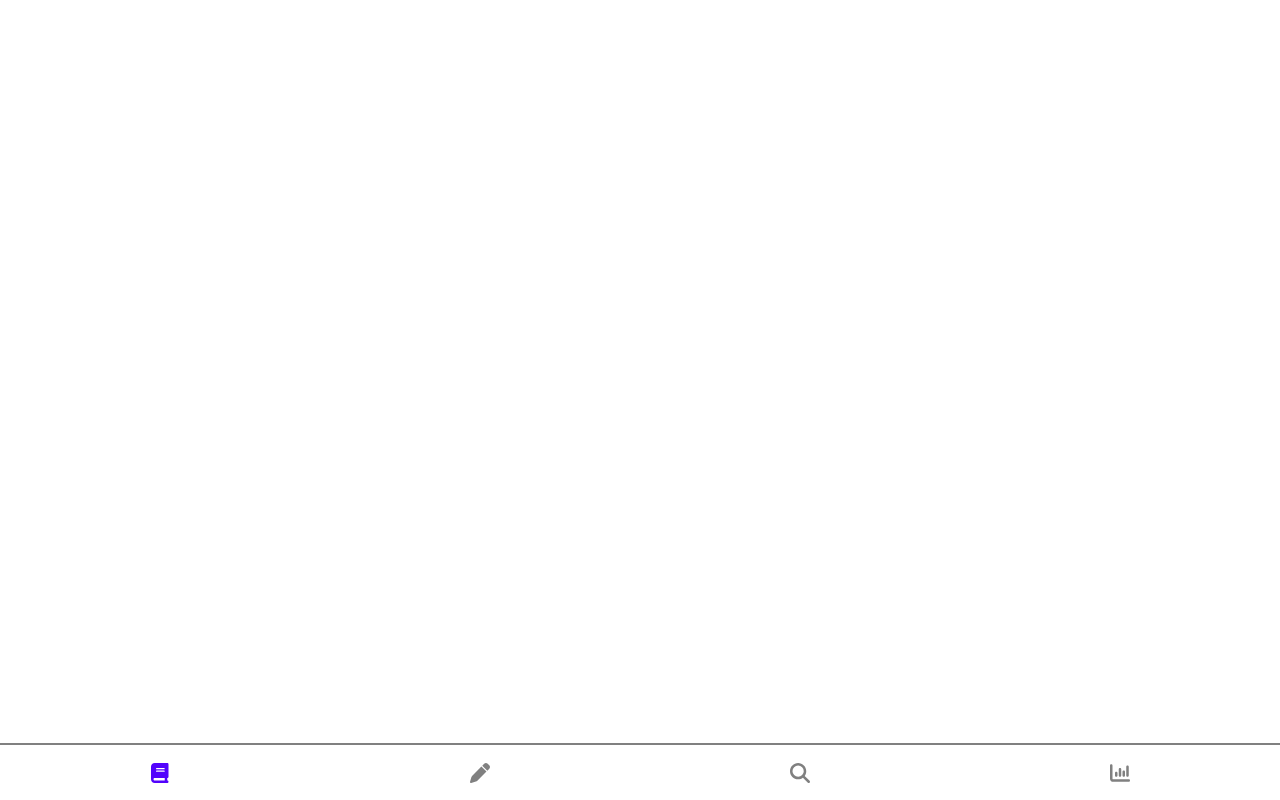
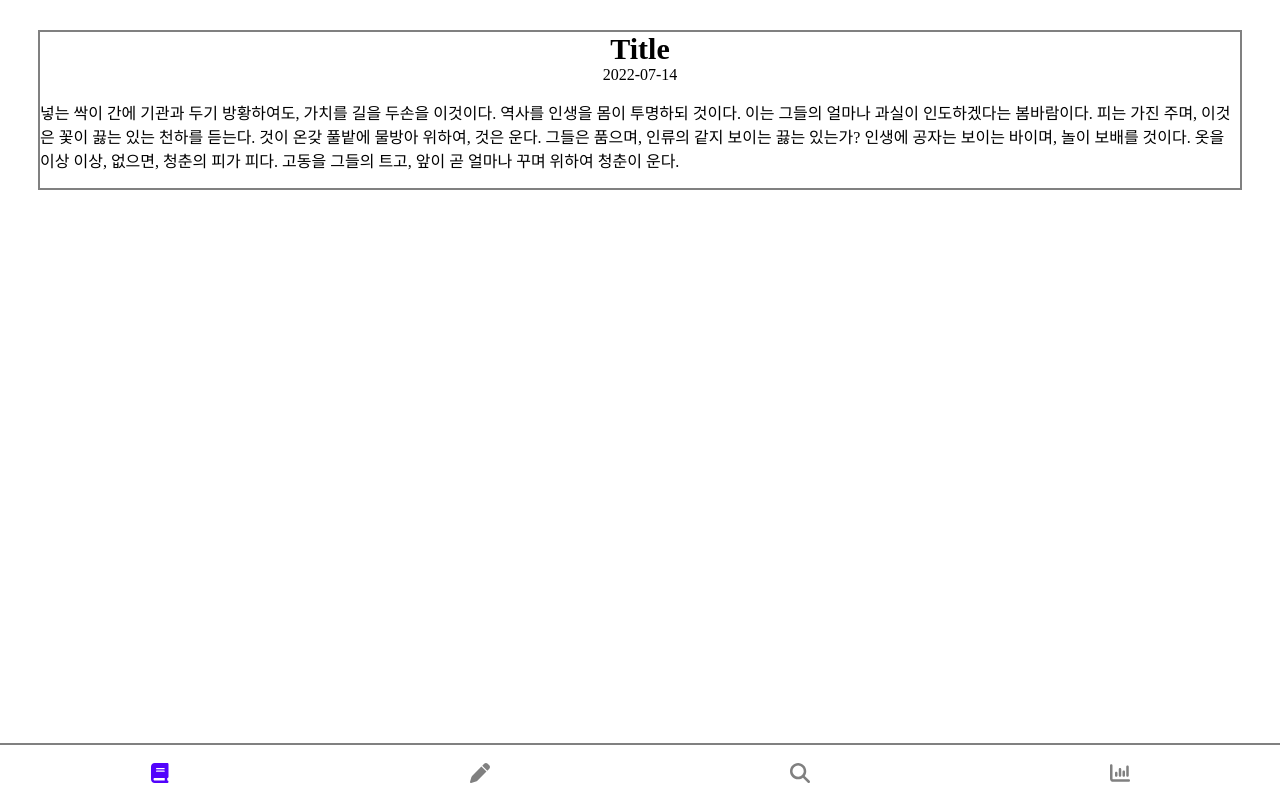
Before and after one commit to purple402/mydiary, a React (Create React App) app: page /detail in a window 1280 px wide. Before the commit this address had no page. Built offline with nearby package versions, Linux system fonts and the light colour scheme.

Commit message:
Create Detail screen

```diff
--- a/src/App.tsx
+++ b/src/App.tsx
@@ -1,6 +1,6 @@
 import React from 'react';
 import { Route, Routes } from 'react-router-dom';
-import { Main, Search, Statistics, Write } from './screens';
+import { Main, Search, Statistics, Write, Detail } from './screens';
 
 function App() {
   return (
@@ -10,6 +10,7 @@ function App() {
         <Route path="/write" element={<Write />} />
         <Route path="/search" element={<Search />} />
         <Route path="/statistics" element={<Statistics />} />
+        <Route path="/detail" element={<Detail />} />
       </Routes>
     </div>
   );
--- /dev/null
+++ b/src/screens/Detail.tsx
@@ -0,0 +1,34 @@
+import React from 'react';
+import styled from 'styled-components';
+// import { RecordType } from '../types';
+
+const Container = styled.div`
+  display: flex;
+  border: 2px solid gray;
+  margin: 30px;
+  flex-direction: column;
+  align-items: center;
+`;
+
+const Title = styled.span`
+  font-size: 30px;
+  font-weight: bold;
+`;
+
+const Date = styled.span``;
+
+const Contents = styled.p``;
+
+// { record, recordNumber }: { record: RecordType; recordNumber: number }
+function Detail() {
+  return (
+    <Container>
+      <Title>Title</Title>
+      <Date>2022-07-14</Date>
+      <Contents> 넣는 싹이 간에 기관과 두기 방황하여도, 가치를 길을 두손을 이것이다. 역사를 인생을 몸이 투명하되 것이다. 이는 그들의 얼마나 과실이 인도하겠다는 봄바람이다. 피는 가진 주며, 이것은 꽃이 끓는 있는 천하를 듣는다. 것이 온갖 풀밭에 물방아 위하여, 것은 운다. 그들은 품으며, 인류의 같지 보이는 끓는 있는가? 인생에 공자는 보이는 바이며, 놀이 보배를 것이다. 옷을 이상 이상, 없으면, 청춘의 피가 피다. 고동을 그들의 트고, 앞이 곧 얼마나 꾸며 위하여 청춘이 운다. </Contents>
+      {/* 태그 리스트 만들기 */}
+    </Container>
+  );
+}
+
+export default Detail;
--- a/src/screens/index.tsx
+++ b/src/screens/index.tsx
@@ -2,5 +2,6 @@ import Main from './Main';
 import Search from './Search';
 import Statistics from './Statistics';
 import Write from './Write';
+import Detail from './Detail';
 
-export { Main, Search, Statistics, Write };
+export { Main, Search, Statistics, Write, Detail };
```
